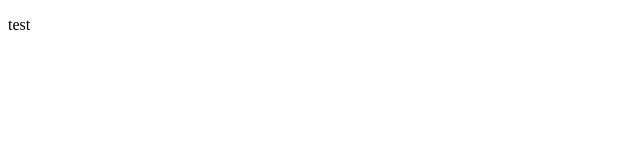
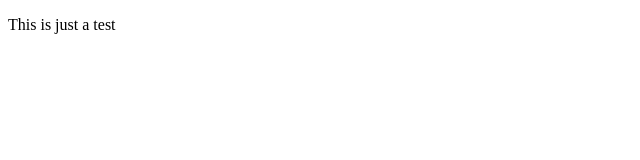
Before and after one commit to celineaudin/TestBranch, a plain HTML site: page index.html in a window 1280 px wide. Shown: the full height of the page, 0-640 px from the left. Drawn offline with Linux system fonts and the light colour scheme.

```diff
--- a/index.html
+++ b/index.html
@@ -5,6 +5,6 @@
 <title>test</title>
 </head>
 <body>
-  <p>test</p>
+  <p>This is just a test</p>
 </body>
 </html>
```
